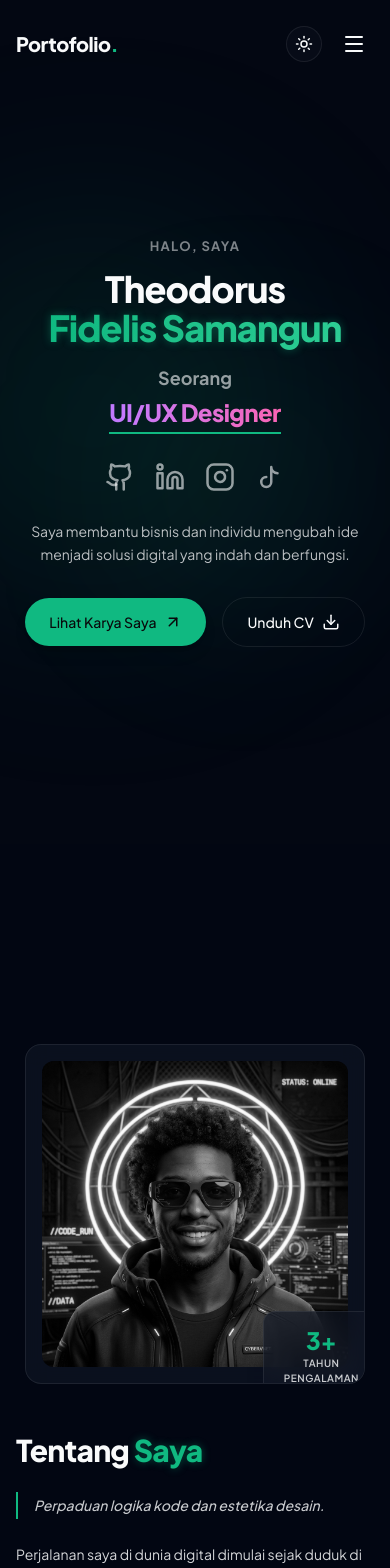
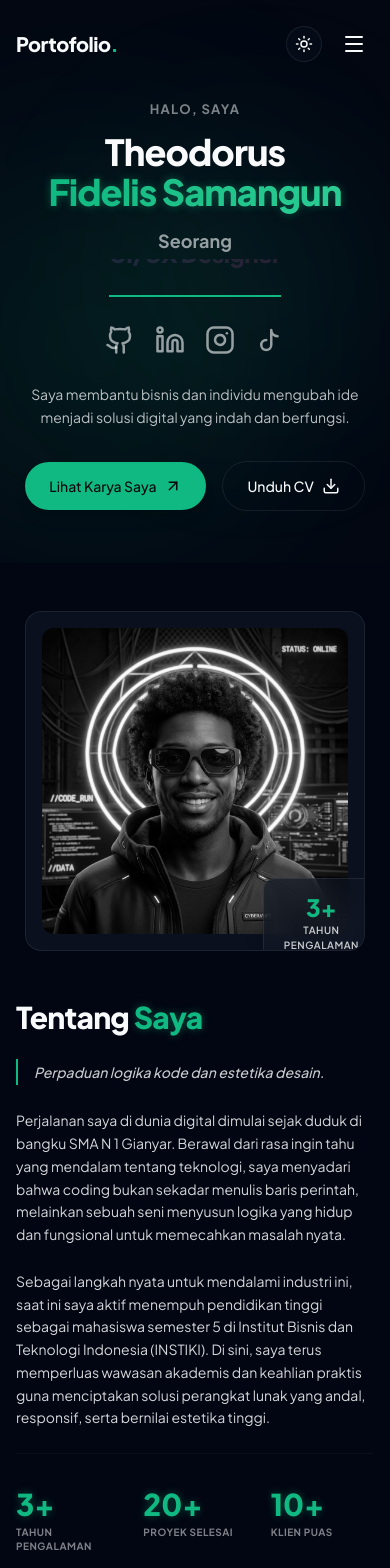
Before and after one commit to ozekun/Portofolio, a Next.js app: page / in a window 390 px wide. Shown: the top 1568 px of the page. Built offline with nearby package versions, Linux system fonts and the light colour scheme.

Commit message:
style: fix vertical gap spacing on mobile screen viewports

```diff
--- a/src/components/About.tsx
+++ b/src/components/About.tsx
@@ -13,7 +13,7 @@ export default function About() {
   ];
 
   return (
-    <section id="about" className="pt-50 pb-36 relative bg-background/50 border-b border-border/40">
+    <section id="about" className="pt-12 sm:pt-24 lg:pt-36 pb-12 sm:pb-24 lg:pb-36 relative bg-background/50 border-b border-border/40">
       <div className="max-w-7xl mx-auto px-4 sm:px-6 lg:px-8 relative z-10">
 
         <div className="grid grid-cols-1 lg:grid-cols-12 gap-12 items-center">
--- a/src/components/Hero.tsx
+++ b/src/components/Hero.tsx
@@ -129,7 +129,7 @@ export default function Hero() {
   return (
     <section
       id="home"
-      className="relative min-h-screen flex items-center justify-center pt-30 pb-16 overflow-hidden bg-background"
+      className="relative min-h-0 lg:min-h-screen flex items-center justify-center pt-24 pb-8 lg:pt-30 lg:pb-16 overflow-hidden bg-background"
     >
       {/* Dynamic Background Neon Light Circles */}
       <div className="absolute top-1/4 right-1/4 w-[400px] h-[400px] bg-primary/10 rounded-full blur-[100px] pointer-events-none animate-pulse-slow"></div>
```
